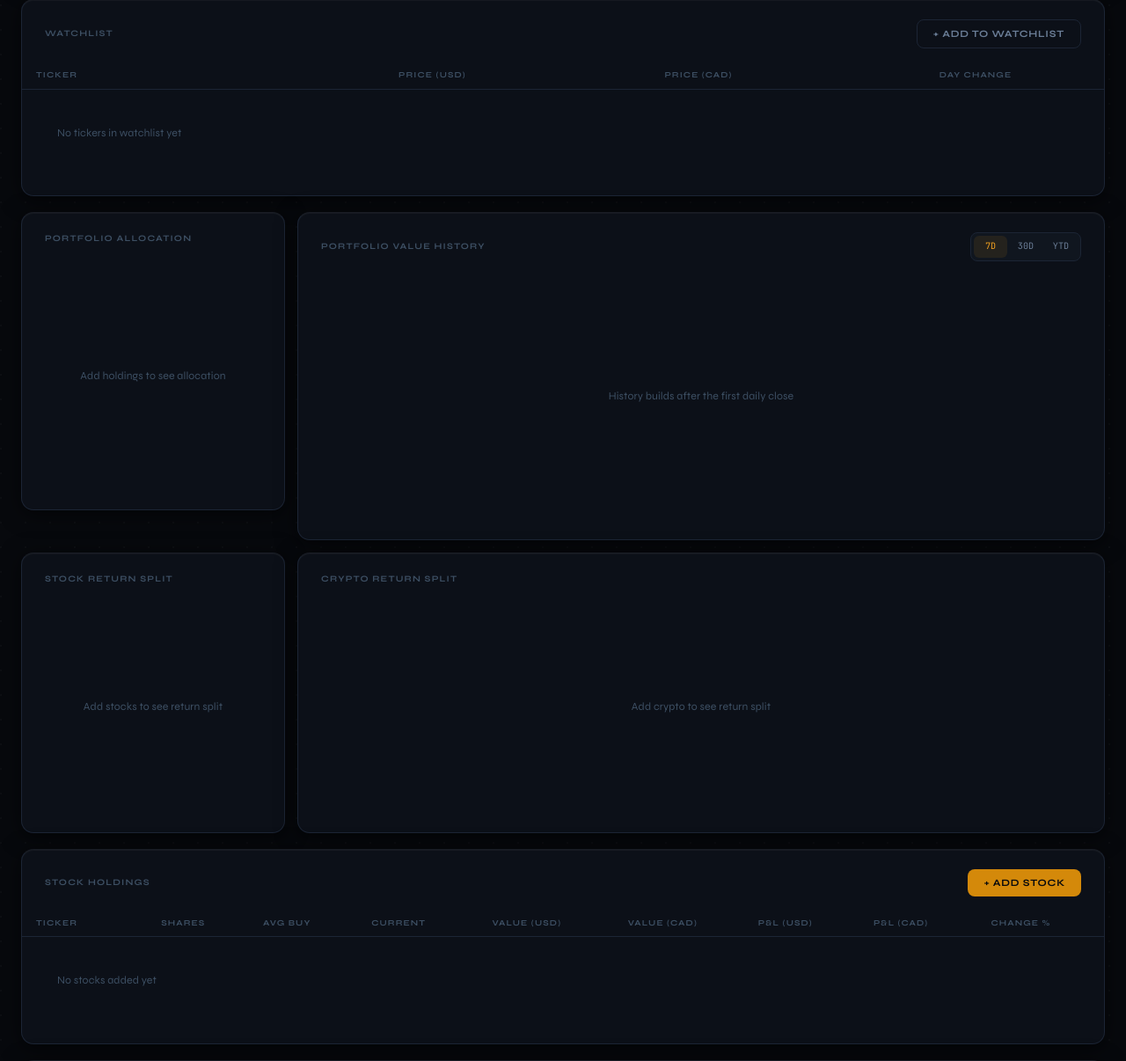
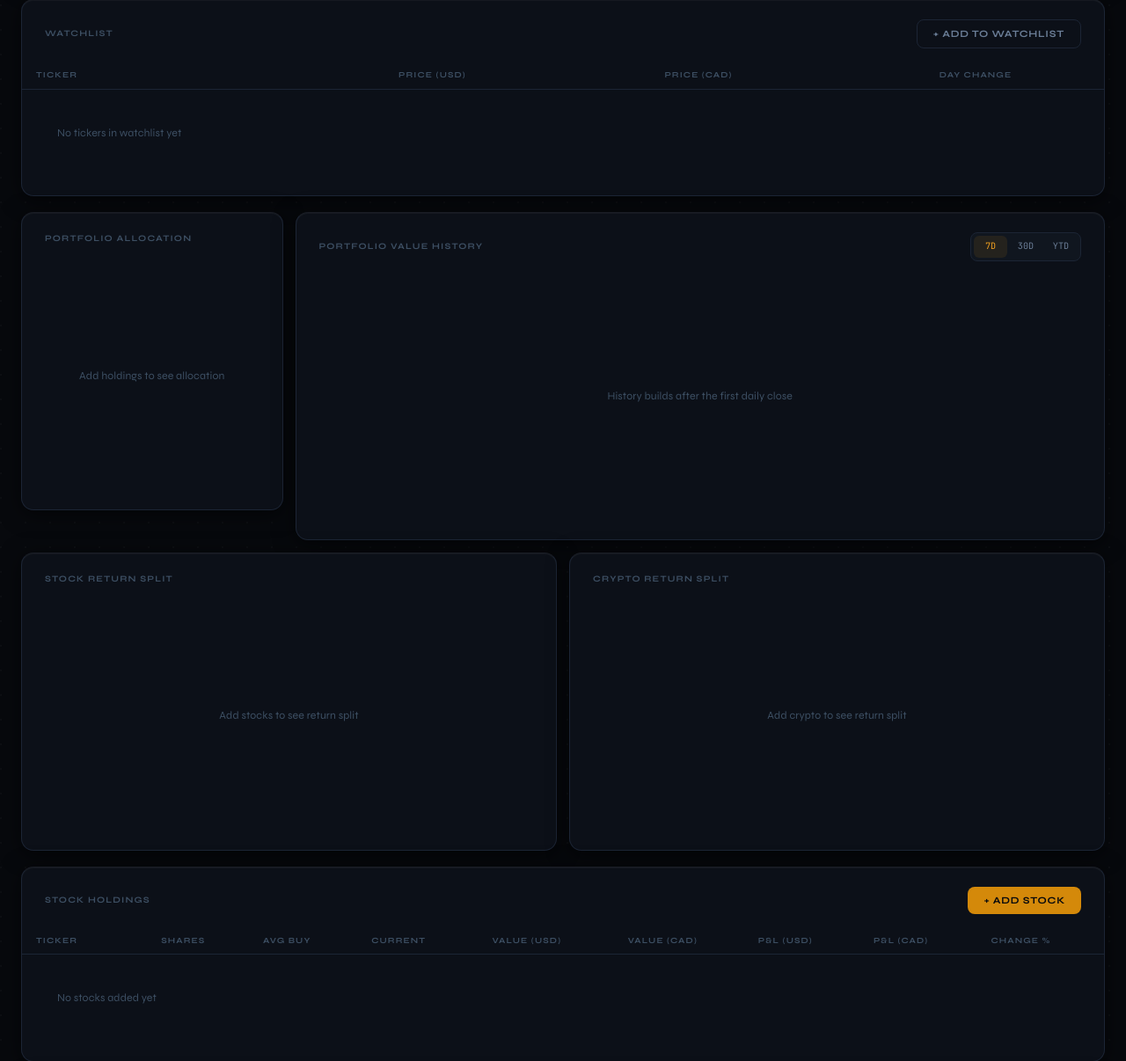
Before and after one commit to Pogz0r/investment-tracker, a Flask app: page / in a window 1280 px wide. Shown: the part 639-1845 px from the top of the page at 88% size. Run offline with Flask 3, Linux system fonts and the light colour scheme; the visitor is signed in with stand-in values (Sample User, id 1); data comes from the database, SQL or seed files in the repository; data that the repository does not hold is empty; parts of the project's set-up code (start-up, migrations or seed data) failed here and were passed over; some libraries are stand-ins or nearby versions.

Commit message:
Refine return split charts

```diff
--- a/static/css/style.css
+++ b/static/css/style.css
@@ -533,7 +533,7 @@ body.compact .user-avatar { width: 26px; height: 26px; }
    ============================================================ */
 .charts-grid {
   display: grid;
-  grid-template-columns: 300px 1fr;
+  grid-template-columns: repeat(4, minmax(0, 1fr));
   gap: 14px;
   align-items: start;
 }
@@ -542,7 +542,9 @@ body.compact .user-avatar { width: 26px; height: 26px; }
 .charts-grid .card:last-child  { animation-delay: 0.38s; }
 
 .chart-card {}
-.chart-card--wide {}
+.charts-grid > .chart-card:first-child { grid-column: span 1; }
+.chart-card--wide { grid-column: span 3; }
+.chart-card--split { grid-column: span 2; }
 
 .chart-title-row {
   display: flex;
@@ -599,7 +601,7 @@ body.compact .user-avatar { width: 26px; height: 26px; }
 }
 
 .chart-wrap--pie { height: 260px; }
-.chart-wrap--diverging { height: 240px; }
+.chart-wrap--diverging { height: 260px; }
 
 .chart-wrap canvas {
   max-width: 100%;
@@ -1071,6 +1073,9 @@ body.compact .goal-meta { font-size: .75rem; }
    ============================================================ */
 @media (max-width: 1100px) {
   .charts-grid { grid-template-columns: 1fr; }
+  .charts-grid > .chart-card:first-child,
+  .chart-card--wide,
+  .chart-card--split { grid-column: auto; }
   .chart-wrap--pie { height: 240px; }
 }
 
--- a/static/js/app.js
+++ b/static/js/app.js
@@ -29,6 +29,7 @@ const fmtUsd = (n) => "$" + fmt(n);
 const fmtCad = (n) => "CA$" + fmt(n);
 const fmtPhp = (n) => "\u20b1" + fmt(n);
 const fmtPct = (n) => (n >= 0 ? "+" : "") + fmt(n, 2) + "%";
+const fmtPctRounded = (n) => (n >= 0 ? "+" : "") + Math.round(n).toLocaleString("en-US") + "%";
 
 function plClass(n) {
   if (n > 0) return "positive";
@@ -39,6 +40,12 @@ function plClass(n) {
 function pillHtml(pct) {
   const cls = plClass(pct);
   return `<span class="change-pill ${cls}">${fmtPct(pct)}</span>`;
+}
+
+function nicePercentLimit(values) {
+  const maxAbs = Math.max(5, ...values.map((v) => Math.abs(v)));
+  const step = maxAbs > 100 ? 25 : maxAbs > 50 ? 10 : 5;
+  return Math.ceil(maxAbs / step) * step;
 }
 
 function getCurrencyValue(item) {
@@ -582,7 +589,7 @@ function renderDivergingChart(kind, holdings) {
 
   const labels = rows.map((h) => h.name || h.ticker || h.coin_id);
   const values = rows.map((h) => h.percent_change);
-  const maxAbs = Math.max(5, ...values.map((v) => Math.abs(v)));
+  const maxAbs = nicePercentLimit(values);
   const backgroundColor = values.map((v) => v >= 0 ? "rgba(0, 200, 122, 0.75)" : "rgba(255, 61, 79, 0.78)");
 
   if (existingChart) {
@@ -603,9 +610,9 @@ function renderDivergingChart(kind, holdings) {
         data: values,
         backgroundColor,
         borderWidth: 0,
-        borderRadius: 4,
-        barPercentage: 0.7,
-        categoryPercentage: 0.82,
+        borderRadius: 5,
+        barPercentage: 0.58,
+        categoryPercentage: 0.72,
       }],
     },
     options: {
@@ -616,7 +623,7 @@ function renderDivergingChart(kind, holdings) {
         legend: { display: false },
         tooltip: {
           callbacks: {
-            label: (ctx) => ` ${fmtPct(ctx.parsed.x)}`,
+            label: (ctx) => ` ${fmtPctRounded(ctx.parsed.x)}`,
           },
         },
       },
@@ -624,16 +631,22 @@ function renderDivergingChart(kind, holdings) {
         x: {
           min: -maxAbs,
           max: maxAbs,
-          grid: { color: "#1c2535", zeroLineColor: "#6a7d96" },
+          border: { display: false },
+          grid: {
+            color: (ctx) => ctx.tick.value === 0 ? "rgba(106, 125, 150, 0.72)" : "#1c2535",
+            lineWidth: (ctx) => ctx.tick.value === 0 ? 2 : 1,
+          },
           ticks: {
             color: "#3d4f63",
             font: { family: "'JetBrains Mono', monospace", size: 11 },
-            callback: (v) => `${v}%`,
+            maxTicksLimit: 7,
+            callback: (v) => `${Math.round(v)}%`,
           },
         },
         y: {
+          border: { display: false },
           grid: { display: false },
-          ticks: { color: "#6a7d96", font: { family: "'Syne', sans-serif", size: 11 } },
+          ticks: { color: "#6a7d96", font: { family: "'Syne', sans-serif", size: 11 }, padding: 8 },
         },
       },
     },
--- a/templates/index.html
+++ b/templates/index.html
@@ -162,14 +162,14 @@
           <p class="chart-empty" id="lineEmpty">History builds after the first daily close</p>
         </div>
       </div>
-      <div class="card chart-card">
+      <div class="card chart-card chart-card--split">
         <h2 class="section-title">Stock Return Split</h2>
         <div class="chart-wrap chart-wrap--diverging">
           <canvas id="stockDivergingChart"></canvas>
           <p class="chart-empty" id="stockDivergingEmpty">Add stocks to see return split</p>
         </div>
       </div>
-      <div class="card chart-card chart-card--wide">
+      <div class="card chart-card chart-card--split">
         <h2 class="section-title">Crypto Return Split</h2>
         <div class="chart-wrap chart-wrap--diverging">
           <canvas id="cryptoDivergingChart"></canvas>
```
